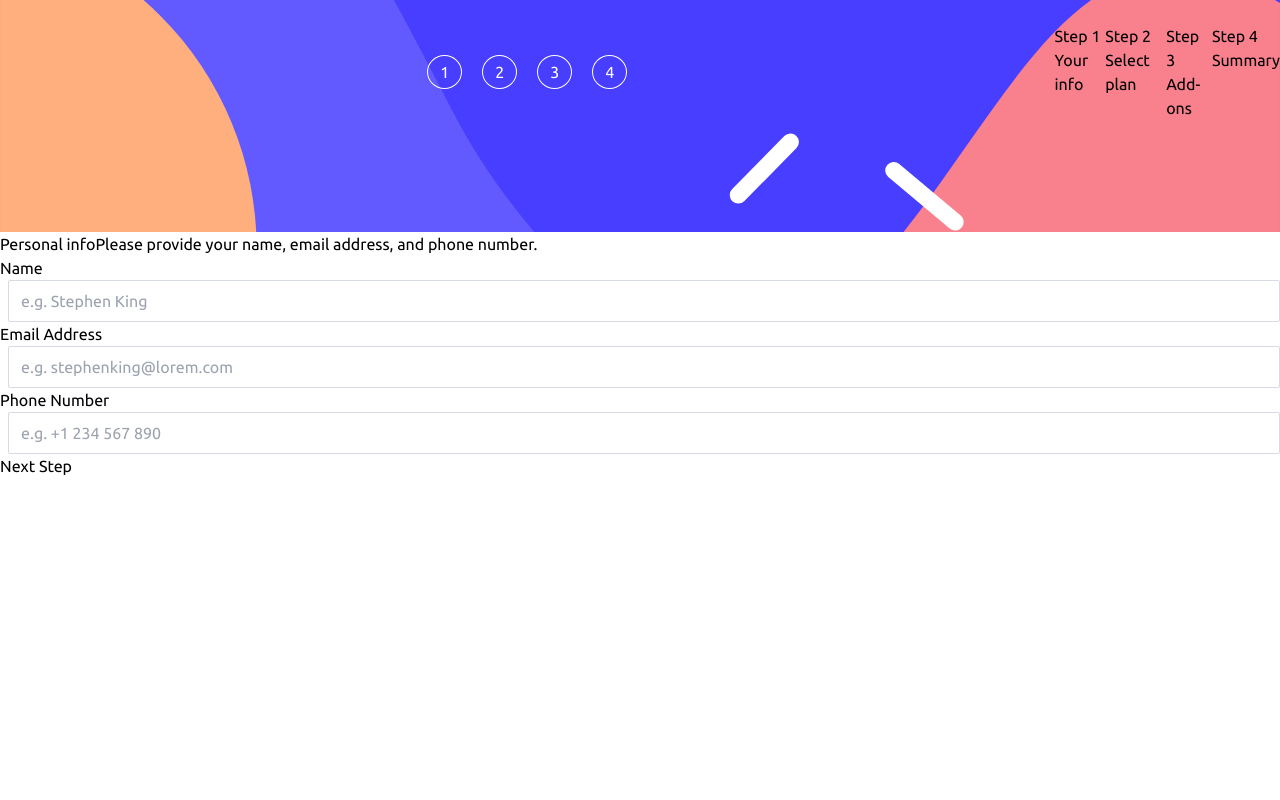
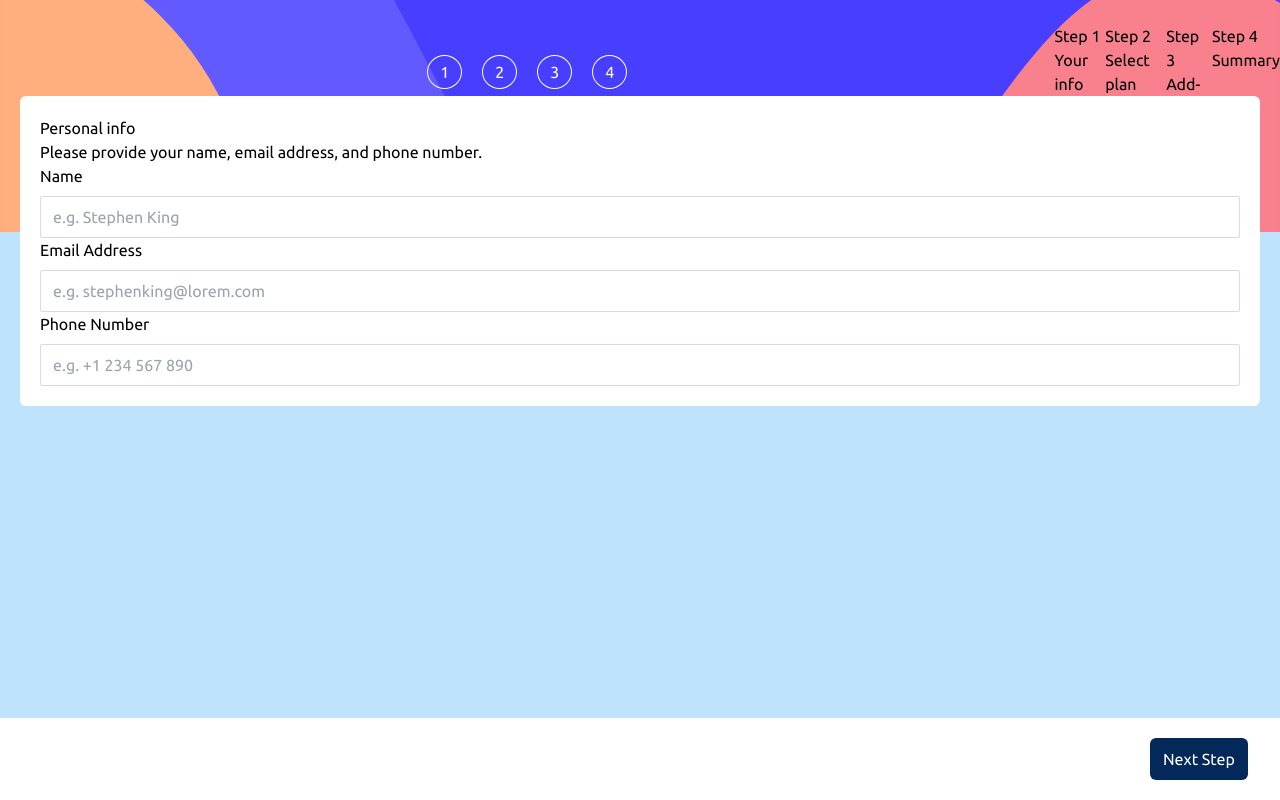
Before and after one commit to Aik-202/aik-multi-step-form, a React (Vite) app in the folder multi-step_form/: page / in a window 1280 px wide. Built offline with nearby package versions, Linux system fonts and the light colour scheme.

Commit message:
Worked on the positioning of the containers

```diff
--- a/multi-step_form/index.html
+++ b/multi-step_form/index.html
@@ -8,82 +8,7 @@
     <title>Assurance Ikogwe | Multi-step form</title>
   </head>
   <body>
-    <main id="root">
-
-
-      <!-- Step 1 start -->
-
-      Name
-      e.g. Stephen King
-
-      Email Address
-      e.g. stephenking@lorem.com
-
-      Phone Number
-      e.g. +1 234 567 890
-
-      Next Step
-
-      <!-- Step 1 end -->
-
-      <!-- Step 2 start -->
-
-      Arcade
-      $9/mo
-
-      Advanced
-      $12/mo
-
-      Pro
-      $15/mo
-
-      Monthly
-      Yearly
-
-      Go Back
-      Next Step
-
-      <!-- Step 2 end -->
-
-      <!-- Step 3 start -->
-
-      Online service
-      Access to multiplayer games
-      +$1/mo
-
-      Larger storage
-      Extra 1TB of cloud save
-      +$2/mo
-
-      Customizable Profile
-      Custom theme on your profile
-      +$2/mo
-
-      Go Back
-      Next Step
-
-      <!-- Step 3 end -->
-
-      <!-- Step 4 start -->
-      <!-- Dynamically add subscription and add-on selections here -->
-
-      Total (per month/year)
-
-      Go Back
-      Confirm
-
-      <!-- Step 4 end -->
-
-      <!-- Step 5 start -->
-
-      Thank you!
-
-      Thanks for confirming your subscription! We hope you have fun
-      using our platform. If you ever need support, please feel free
-      to email us at support@loremgaming.com.
-
-      <!-- Step 5 end -->
-
+    <main id="root" class="h-screen bg-light-blue">
       <div class="attribution">
         Challenge by <a href="https://www.frontendmentor.io?ref=challenge" target="_blank">Frontend Mentor</a>.
         Coded by<a href="https://github.com/Aik-202/aik-ecommerce-product-page.git">Assurance Ikogwe</a>.
--- a/multi-step_form/src/Components/Form/FormHeaders.jsx
+++ b/multi-step_form/src/Components/Form/FormHeaders.jsx
@@ -4,13 +4,13 @@ import { form } from '../../Data/demo'
 export default function FormHeaders(props) {
   return (
     form.map((item) => {return <div key={item.id}
-    className=
-    {
+    className={`
+    ${
       props.personal && item.id == 1 ? 'flex' :
       props.plans && item.id == 2 ? 'flex' :
       props.addons && item.id == 3 ? 'flex' :
       props.finished && item.id == 4 ? 'flex' : 'hidden'
-    }>
+    } flex flex-col`}>
       <h1>{item.title}</h1>
       <p>{item.info}</p>
     </div>})
--- a/multi-step_form/src/Components/Form/PersonalInfo.jsx
+++ b/multi-step_form/src/Components/Form/PersonalInfo.jsx
@@ -1,25 +1,30 @@
 import React from 'react'
+import { FormHeaders } from '../'
 
 export default function PersonalInfo() {
   return (
     <section>
-      <div className='flex flex-col space-x-2'>
+      <div className='bg-white justify-center content-center px-5 absolute h-max top-24 right-0 left-0 py-5 mx-5 rounded-md'>
+        <FormHeaders personal={true} plans={false} addons={false} finished={false}/>
+        <div className='flex flex-col space-y-2'>
           <label htmlFor="name">Name</label>
           <input type="text" placeholder='e.g. Stephen King' id='name' className='border-[1px]
           border-solid border-light-gray rounded-sm py-2 px-3' />
         </div>
-      <div className='flex flex-col space-x-2'>
+        <div className='flex flex-col space-y-2'>
           <label htmlFor="email">Email Address</label>
           <input type="email" placeholder='e.g. stephenking@lorem.com' id='email' className='border-[1px]
           border-solid border-light-gray rounded-sm py-2 px-3' />
         </div>
-      <div className='flex flex-col space-x-2'>
+        <div className='flex flex-col space-y-2'>
           <label htmlFor="phone-no">Phone Number</label>
           <input type="number" placeholder='e.g. +1 234 567 890' id='phone-no' className='border-[1px]
           border-solid border-light-gray rounded-sm py-2 px-3' />
         </div>
-      <div>
-        <button>Next Step</button>
+      </div>
+      <div className='flex flex-wrap items-end content-end justify-end bg-white py-5 pr-8 absolute bottom-0 right-0 left-0'>
+        <button className='border-[1px] border-solid border-transparent rounded-md px-3 py-2 text-white
+        bg-marine'>Next Step</button>
       </div>
     </section>
   )
--- a/multi-step_form/src/Pages/Personal.jsx
+++ b/multi-step_form/src/Pages/Personal.jsx
@@ -1,11 +1,10 @@
 import React from 'react'
-import { PersonalInfo, NavBar, FormHeaders } from '../Components'
+import { PersonalInfo, NavBar } from '../Components'
 
-export default function AddOns() {
+export default function Personal() {
   return (
-    <section>
+    <section className='bg-light-blue relative h-full'>
         <NavBar />
-        <FormHeaders personal={true} plans={false} addons={false} finished={false}/>
         <PersonalInfo />
     </section>
 
```
Lines whose indentation alone changed are shown as unchanged.
